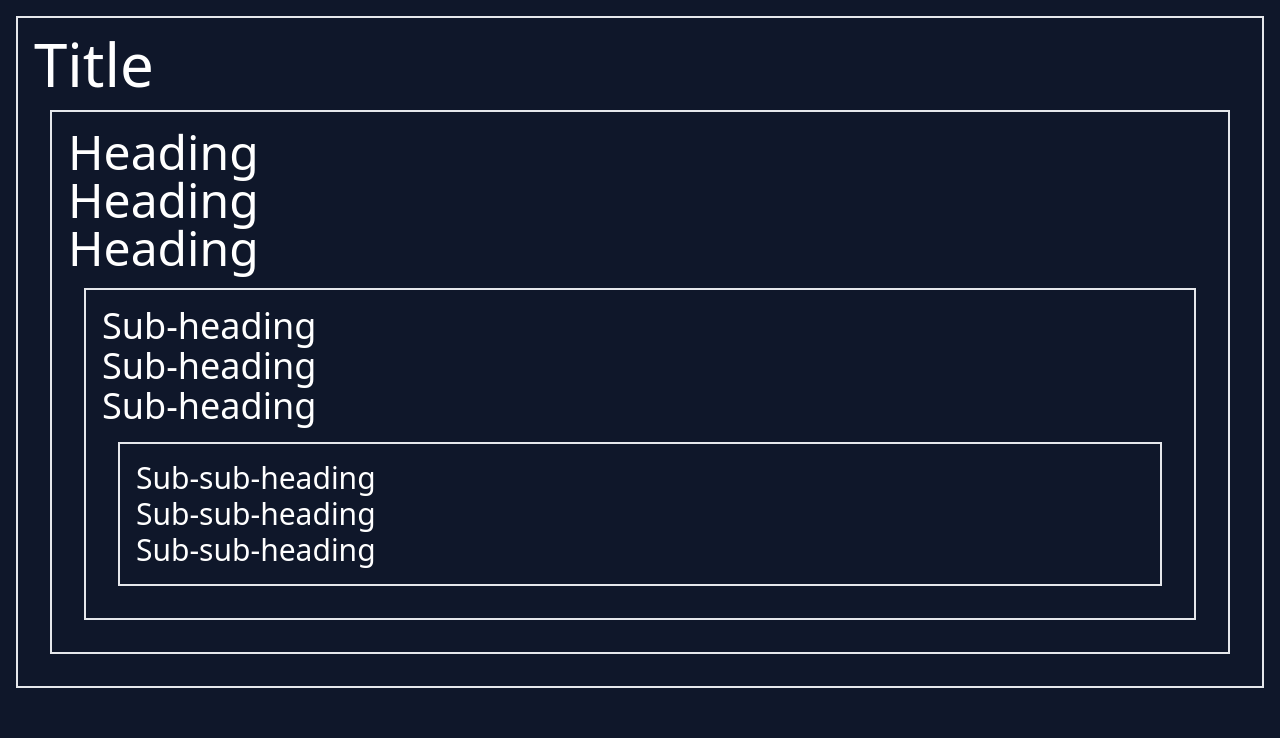
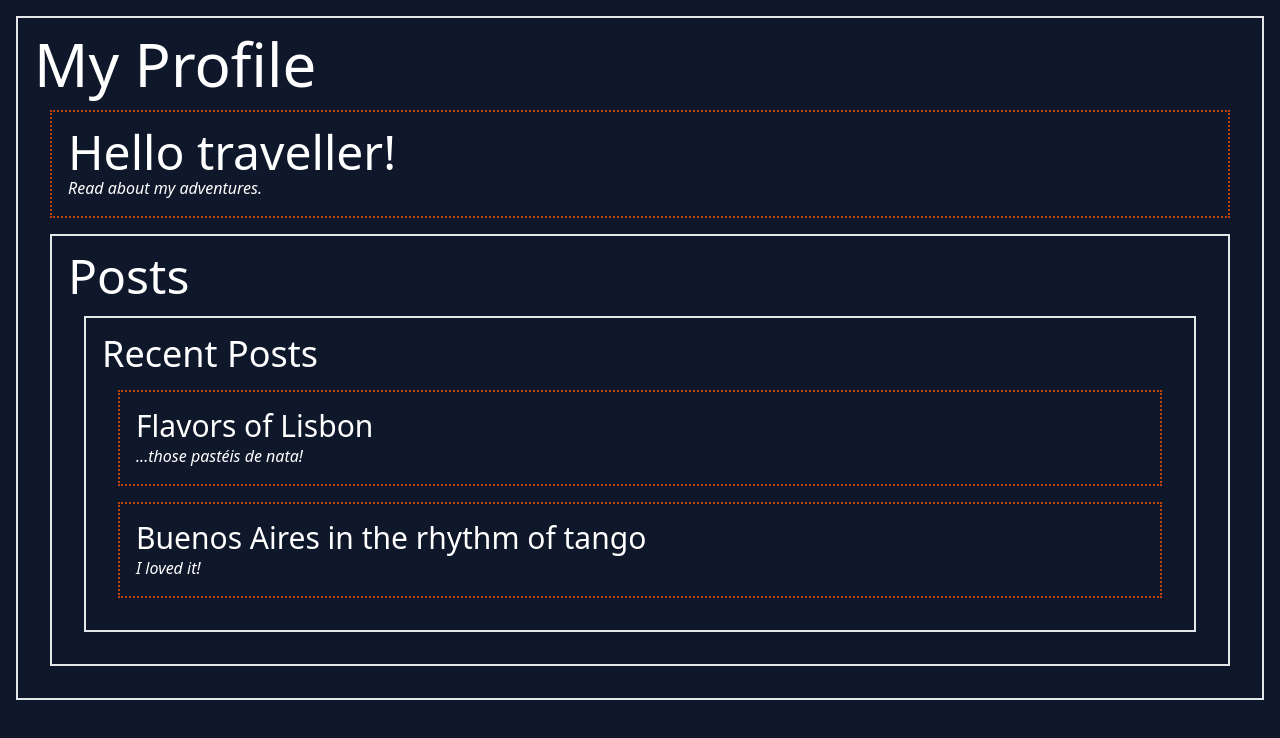
Before and after one commit to Tazri/rnext, a React (Vite) app: page / in a window 1280 px wide. Shown: the top 738 px of the page. Built offline with nearby package versions, Linux system fonts and the light colour scheme.

Commit message:
complete note on video 3.18 of module 3

```diff
--- /dev/null
+++ b/src/AllPosts.jsx
@@ -0,0 +1,12 @@
+import Heading from "./Heading";
+import RecentPosts from "./RecentPosts";
+import Section from "./Section";
+
+export default function AllPosts() {
+  return (
+    <Section>
+      <Heading>Posts</Heading>
+      <RecentPosts />
+    </Section>
+  );
+}
--- a/src/App.jsx
+++ b/src/App.jsx
@@ -1,25 +1,5 @@
-import Heading from "./Heading";
-import Section from "./Section";
+import ProfilePage from "./ProfilePage";
 
 export default function Page() {
-  return (
-    <Section>
-      <Heading>Title</Heading>
-      <Section>
-        <Heading>Heading</Heading>
-        <Heading>Heading</Heading>
-        <Heading>Heading</Heading>
-        <Section>
-          <Heading>Sub-heading</Heading>
-          <Heading>Sub-heading</Heading>
-          <Heading>Sub-heading</Heading>
-          <Section>
-            <Heading>Sub-sub-heading</Heading>
-            <Heading>Sub-sub-heading</Heading>
-            <Heading>Sub-sub-heading</Heading>
-          </Section>
-        </Section>
-      </Section>
-    </Section>
-  );
+  return <ProfilePage />;
 }
--- /dev/null
+++ b/src/Post.jsx
@@ -0,0 +1,13 @@
+import Heading from "./Heading";
+import Section from "./Section";
+
+export default function Post({ title, body }) {
+  return (
+    <Section isFancy={true}>
+      <Heading>{title}</Heading>
+      <p>
+        <i>{body}</i>
+      </p>
+    </Section>
+  );
+}
--- /dev/null
+++ b/src/ProfilePage.jsx
@@ -0,0 +1,14 @@
+import AllPosts from "./AllPosts";
+import Heading from "./Heading";
+import Post from "./Post";
+import Section from "./Section";
+
+export default function ProfilePage() {
+  return (
+    <Section>
+      <Heading>My Profile</Heading>
+      <Post title="Hello traveller!" body="Read about my adventures." />
+      <AllPosts />
+    </Section>
+  );
+}
--- /dev/null
+++ b/src/RecentPosts.jsx
@@ -0,0 +1,13 @@
+import Heading from "./Heading";
+import Post from "./Post";
+import Section from "./Section";
+
+export default function RecentPosts() {
+  return (
+    <Section>
+      <Heading>Recent Posts</Heading>
+      <Post title="Flavors of Lisbon" body="...those pastéis de nata!" />
+      <Post title="Buenos Aires in the rhythm of tango" body="I loved it!" />
+    </Section>
+  );
+}
--- a/src/Section.jsx
+++ b/src/Section.jsx
@@ -1,10 +1,14 @@
 import { useContext } from "react";
 import { LevelContext } from "./LevelContext";
 
-export default function Section({ children }) {
+export default function Section({ children, isFancy }) {
   const level = useContext(LevelContext);
+
+  const className = isFancy
+    ? "m-4 border-2 p-4 border-dotted border-orange-700"
+    : "m-4 border-2 p-4";
   return (
-    <section className="m-4 border-2 p-4">
+    <section className={className}>
       <LevelContext.Provider value={level + 1}>
         {children}
       </LevelContext.Provider>
```
Also changed, not shown: 1 other file (tests, documents, lock files or other folders).
